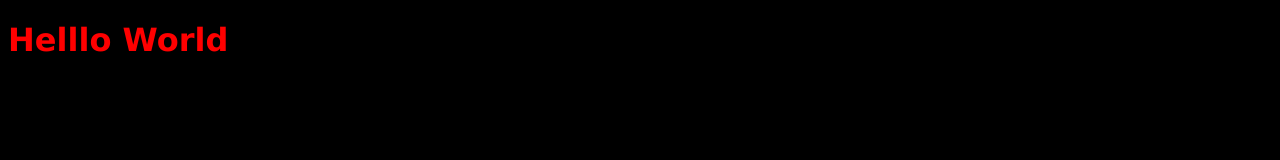
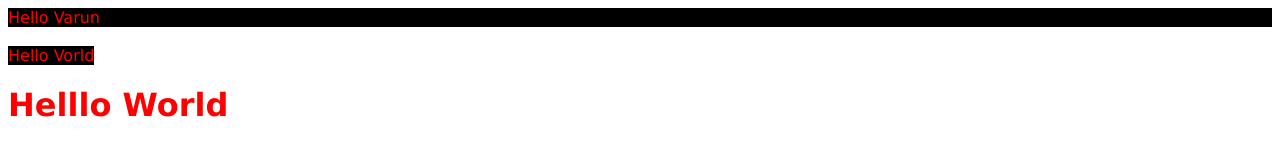
Before and after one commit to varunkumarmedam/temp_ds, a plain HTML site: page index.html in a window 1280 px wide. Drawn offline with Linux system fonts and the light colour scheme.

Commit message:
Test Msg

```diff
--- a/index.html
+++ b/index.html
@@ -3,8 +3,25 @@
 <head>
 	<title>Test page</title>
 	<link rel="stylesheet" type="text/css" href="style.css">
+	<style type="text/css">
+		div{
+			background-color: black;
+		}
+		span{
+			background-color: black;
+		}
+	</style>
 </head>
 <body>
+
+<div>
+	Hello Varun
+</div>
+<br>
+<span>
+	Hello Vorld
+</span>
+
 <h1>Helllo World</h1>
 </body>
 </html>
--- a/style.css
+++ b/style.css
@@ -1,5 +1,4 @@
 body{
 	font-family: verdana;
 	color: red;
-	background-color: black;
 }
```
